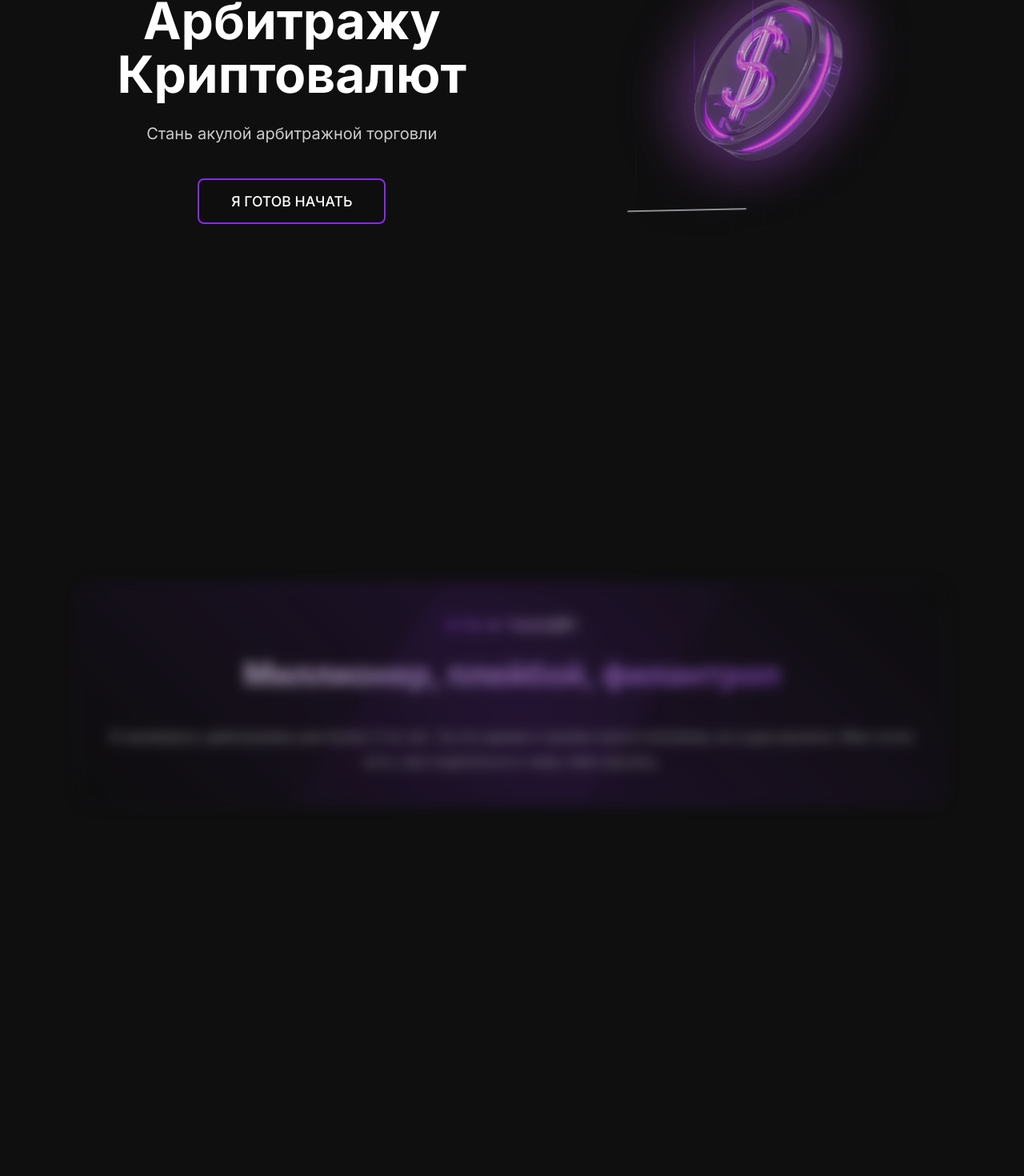
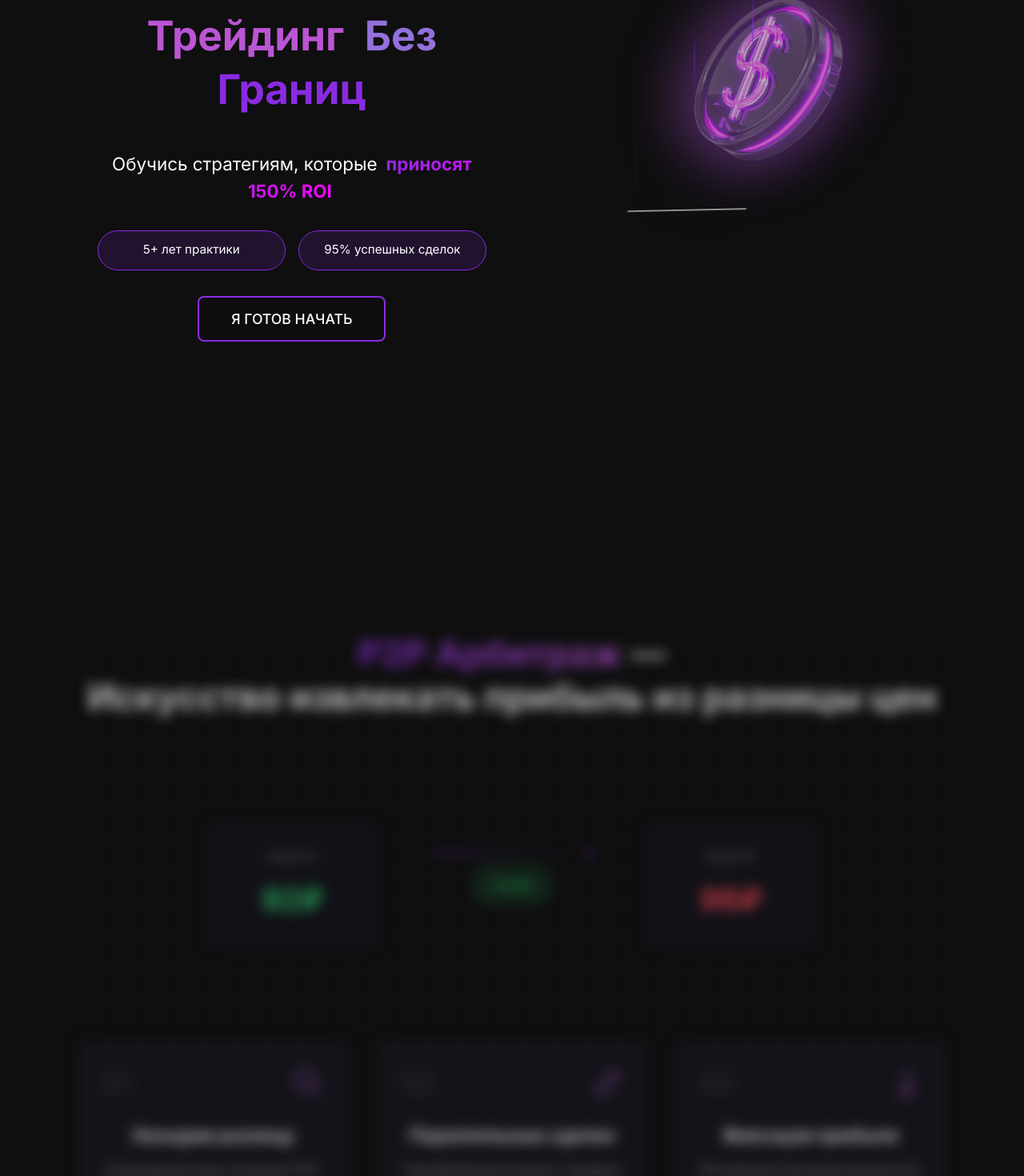
Before and after one commit to Dezling/Crypto-edu, a Vue app: page / in a window 1280 px wide. Shown: the part 393-1863 px from the top of the page at 80% size. Built offline with nearby package versions, Linux system fonts and the light colour scheme.

Commit message:
New blure and section for arbitrage help

```diff
--- a/src/App.vue
+++ b/src/App.vue
@@ -15,7 +15,6 @@
     >
       <component :is="section.component" />
     </section>
-
   </div>
 </template>
 
@@ -30,8 +29,10 @@ import SharedSection from './components/SharedSection.vue'
 import FaqSection from './components/FaqSection.vue'
 import ProfileSection from './components/ProfileSection.vue'
 import CasesComponent from './components/CasesComponent.vue'
+import ArbitrageSection from './components/ArbitrageSection.vue'
 const sections = [
   { component: MainSection },
+  {component: ArbitrageSection},
   {component: ProfileSection},
   { component: AboutSection },
   { component: BriefingSection },
@@ -50,7 +51,7 @@ onMounted(() => {
   const options = {
     root: null,
     rootMargin: '0px',
-    threshold: 0.4
+    threshold: 0.35
   }
 
   observer = new IntersectionObserver((entries) => {
--- /dev/null
+++ b/src/components/ArbitrageSection.vue
@@ -0,0 +1,294 @@
+<template>
+  <section class="p2p-arbitrage-section">
+    <div class="decorative-grid"></div>
+
+    <div class="content-wrapper">
+      <h2 class="section-title">
+        <span class="gradient-text">P2P Арбитраж</span> —<br>
+        Искусство извлекать прибыль из разницы цен
+      </h2>
+
+      <div class="explanation-block">
+        <div class="animated-diagram">
+          <div class="exchange-platform left">
+            <div class="platform-name">Биржа A</div>
+            <div class="price buy">92₽</div>
+          </div>
+
+          <div class="arrows">
+            <div class="arrow-transfer"></div>
+            <div class="arrow-transfer delay-1"></div>
+            <div class="profit-badge">+4.3%</div>
+          </div>
+
+          <div class="exchange-platform right">
+            <div class="platform-name">Биржа B</div>
+            <div class="price sell">96₽</div>
+          </div>
+        </div>
+
+        <div class="step-cards">
+          <div
+            v-for="(step, index) in steps"
+            :key="index"
+            class="step-card"
+            :style="{ transitionDelay: `${index * 0.2}s` }"
+          >
+            <div class="step-header">
+              <div class="step-number">0{{ index + 1 }}</div>
+              <svg class="step-icon" viewBox="0 0 24 24">
+                <path :d="step.icon"/>
+              </svg>
+            </div>
+            <h3 class="step-title">{{ step.title }}</h3>
+            <p class="step-description">{{ step.description }}</p>
+          </div>
+        </div>
+      </div>
+    </div>
+  </section>
+</template>
+
+<script setup>
+import { ref } from 'vue'
+import { onMounted } from 'vue'
+const steps = ref([
+  {
+    title: 'Находим разницу',
+    description: 'Анализируем курсы на разных P2P-площадках и биржах',
+    icon: 'M21 21l-3.5-3.5M17 10a7 7 0 11-14 0 7 7 0 0114 0z'
+  },
+  {
+    title: 'Параллельные сделки',
+    description: 'Одновременная покупка и продажа на разных платформах',
+    icon: 'M8 7h12m0 0l-4-4m4 4l-4 4m0 6H4m0 0l4 4m-4-4l4-4'
+  },
+  {
+    title: 'Фиксация прибыли',
+    description: 'Мгновенное получение разницы без рыночных рисков',
+    icon: 'M15 8.25H9m6 3h3m-3 3h3m-3.813-9.375L13.5 4.5 15 3M9 15.75V21l3-3.75 3 3.75V15.75'
+  },
+])
+
+
+onMounted(() => {
+  const observer = new IntersectionObserver((entries) => {
+    entries.forEach(entry => {
+      if (entry.isIntersecting) {
+        entry.target.classList.add('visible')
+      }
+    })
+  }, { threshold: 0.1 })
+
+  document.querySelectorAll('.step-card').forEach(card => {
+    observer.observe(card)
+  })
+})
+</script>
+
+<style scoped>
+.p2p-arbitrage-section {
+  padding: 8rem 2rem;
+  position: relative;
+  overflow: hidden;
+}
+
+.decorative-grid {
+  position: absolute;
+  width: 100%;
+  height: 100%;
+  background-image:
+    linear-gradient(rgba(138, 43, 226, 0.05) 1px, transparent 1px),
+    linear-gradient(90deg, rgba(138, 43, 226, 0.05) 1px, transparent 1px);
+  background-size: 40px 40px;
+  z-index: 1;
+}
+
+.content-wrapper {
+  max-width: 1200px;
+  margin: 0 auto;
+  position: relative;
+  z-index: 2;
+}
+
+.section-title {
+  font-size: 2.8rem;
+  text-align: center;
+  margin-bottom: 5rem;
+  line-height: 1.2;
+}
+
+.gradient-text {
+  background: linear-gradient(45deg, #8A2BE2, #BA55D3);
+  -webkit-background-clip: text;
+  -webkit-text-fill-color: transparent;
+}
+
+.explanation-block {
+  display: grid;
+  gap: 4rem;
+}
+
+.animated-diagram {
+  display: flex;
+  justify-content: center;
+  align-items: center;
+  gap: 4rem;
+  margin: 3rem 0;
+  position: relative;
+}
+
+.exchange-platform {
+  padding: 2rem;
+  border-radius: 16px;
+  background: rgba(20, 20, 30, 0.9);
+  backdrop-filter: blur(10px);
+  width: 220px;
+  text-align: center;
+  transition: transform 0.3s ease;
+}
+
+.platform-name {
+  color: #888;
+  font-size: 0.9rem;
+  margin-bottom: 1rem;
+}
+
+.price {
+  font-size: 2.4rem;
+  font-weight: 700;
+}
+
+.buy { color: #2ed573; }
+.sell { color: #ff4757; }
+
+.arrows {
+  position: relative;
+  width: 200px;
+  height: 80px;
+}
+
+.arrow-transfer {
+  position: absolute;
+  width: 100%;
+  height: 2px;
+  background: linear-gradient(90deg, #8A2BE2 0%, transparent 100%);
+  animation: arrowFlow 2.5s infinite;
+}
+
+.arrow-transfer::after {
+  content: '';
+  position: absolute;
+  right: 0;
+  top: -4px;
+  width: 10px;
+  height: 10px;
+  border-right: 2px solid #8A2BE2;
+  border-top: 2px solid #8A2BE2;
+  transform: rotate(45deg);
+}
+
+.delay-1 {
+  animation-delay: 1.2s;
+  opacity: 0.5;
+}
+
+.profit-badge {
+  position: absolute;
+  top: 50%;
+  left: 50%;
+  transform: translate(-50%, -50%);
+  background: rgba(46, 213, 115, 0.15);
+  color: #2ed573;
+  padding: 0.8rem 1.5rem;
+  border-radius: 30px;
+  font-weight: 600;
+  animation: pulse 2s infinite;
+}
+
+@keyframes arrowFlow {
+  0% { width: 0%; opacity: 0; }
+  30% { width: 100%; opacity: 1; }
+  100% { width: 100%; opacity: 0; }
+}
+
+@keyframes pulse {
+  0%, 100% { transform: translate(-50%, -50%) scale(1); }
+  50% { transform: translate(-50%, -50%) scale(1.05); }
+}
+
+.step-cards {
+  display: grid;
+  grid-template-columns: repeat(auto-fit, minmax(300px, 1fr));
+  gap: 2rem;
+}
+
+.step-card {
+  padding: 2rem;
+  border-radius: 16px;
+  background: rgba(25, 25, 35, 0.8);
+  backdrop-filter: blur(10px);
+  transform: translateY(30px);
+  opacity: 0;
+  transition: all 0.6s cubic-bezier(0.23, 1, 0.32, 1);
+}
+
+.step-card.visible {
+  transform: translateY(0);
+  opacity: 1;
+}
+
+.step-header {
+  display: flex;
+  justify-content: space-between;
+  align-items: center;
+  margin-bottom: 1.5rem;
+}
+
+.step-number {
+  font-size: 2rem;
+  color: rgba(255,255,255,0.1);
+  font-weight: 700;
+}
+
+.step-icon {
+  width: 40px;
+  height: 40px;
+  stroke: #BA55D3;
+  fill: none;
+  stroke-width: 1.5;
+}
+
+.step-title {
+  font-size: 1.4rem;
+  color: #fff;
+  margin-bottom: 1rem;
+}
+
+.step-description {
+  color: #aaa;
+  line-height: 1.6;
+  font-size: 0.95rem;
+}
+
+@media (max-width: 768px) {
+  .section-title {
+    font-size: 2rem;
+  }
+
+  .animated-diagram {
+    flex-direction: column;
+    gap: 2rem;
+  }
+
+  .arrows {
+    height: 100px;
+    width: 80px;
+    transform: rotate(90deg);
+  }
+
+  .step-cards {
+    grid-template-columns: 1fr;
+  }
+}
+</style>
--- a/src/components/MainSection.vue
+++ b/src/components/MainSection.vue
@@ -4,15 +4,23 @@
       <img src="/src/assets/1.svg" class="coin " alt="coin">
     </div>
     <div class="content-wrapper">
-      <div class="text-content">
-        <h1 class="title">
-          <span class="gradient-text">Обучение</span><br>
-          Арбитражу Криптовалют
-        </h1>
-        <p class="description">
-          Стань aкулой
-          aрбитражной торговли
-        </p>
+     <div class="text-content">
+      <h1 class="title">
+        <span class="gradient-text">Арбитраж</span><br>
+        <div class="animated-slogan">
+          <span class="word-accent">Трейдинг</span>
+          <span class="word-accent">Без</span>
+          <span class="word-accent">Границ</span>
+        </div>
+      </h1>
+
+      <div class="dynamic-description">
+        <p>Обучись стратегиям, которые <span class="text-flare">приносят 150% ROI</span></p>
+        <div class="features-grid">
+          <div class="feature-badge">5+ лет практики</div>
+          <div class="feature-badge">95% успешных сделок</div>
+        </div>
+      </div>
         <button class="cta-button">
           Я ГОТОВ НАЧАТЬ
           <div class="hover-line"></div>
@@ -41,7 +49,83 @@
   position: relative;
   overflow: hidden;
 }
+.animated-slogan {
+  position: relative;
+  display: inline-block;
+  margin: 1rem 0;
+}
+@keyframes blink {
+  0%, 100% {
+    opacity: 1;
+  }
+  50% {
+    opacity: 0.5;
+  }
+}
 
+.word-accent {
+  display: inline-block;
+  font-size: 3.2rem;
+  line-height: 1;
+  margin: 0 0.8rem;
+  animation: blink 2s ease-in forwards;
+}
+
+.word-accent:nth-child(1) { animation-delay: 0.2s; color: #BA55D3; }
+.word-accent:nth-child(2) {animation-delay: 0.5s; color: #9370DB; }
+.word-accent:nth-child(3) { animation-delay: 0.8s;color: #8A2BE2; }
+.dynamic-description {
+  position: relative;
+  margin: 2rem 0;
+  font-size: 1.4rem;
+  max-width: 700px;
+}
+.text-flare {
+  position: relative;
+  font-weight: 700;
+  background: linear-gradient(45deg, #8A2BE2, #FF00FF);
+  -webkit-background-clip: text;
+  -webkit-text-fill-color: transparent;
+  padding: 0 0.3rem;
+}
+.text-flare::after {
+  content: "";
+  position: absolute;
+  bottom: 2px;
+  left: 0;
+  width: 100%;
+  height: 3px;
+  background: linear-gradient(90deg, #8A2BE2 0%, transparent 90%);
+  animation: flareMove 2.5s infinite;
+}
+.features-grid {
+  display: grid;
+  grid-template-columns: repeat(auto-fit, minmax(160px, 1fr));
+  gap: 1rem;
+  margin-top: 2rem;
+}
+
+.feature-badge {
+  background: rgba(138, 43, 226, 0.15);
+  border: 1px solid #8A2BE2;
+  padding: 0.8rem 1.2rem;
+  border-radius: 50px;
+  font-size: 0.95rem;
+  text-align: center;
+  backdrop-filter: blur(5px);
+  transition: all 0.3s ease;
+}
+
+.feature-badge:hover {
+  transform: translateY(-3px);
+  box-shadow: 0 5px 15px rgba(138, 43, 226, 0.3);
+}
+
+@keyframes flareMove {
+  0% { opacity: 0; transform: translateX(-100%); }
+  50% { opacity: 1; }
+  100% { opacity: 0; transform: translateX(200%); }
+}
 .content-wrapper {
   display: grid;
   grid-template-columns: 1fr 1fr;
--- a/src/components/NavBar.vue
+++ b/src/components/NavBar.vue
@@ -1,7 +1,7 @@
 <template>
   <nav class="navbar" :class="{ 'scrolled': isScrolled }">
     <div class="logo" @click="scrollToTop">
-      <span class="gradient-text">ISTO</span>MIN
+      <span class="gradient-text">SPREDT</span>.RU
     </div>
 
     <ul class="nav-links">
```
